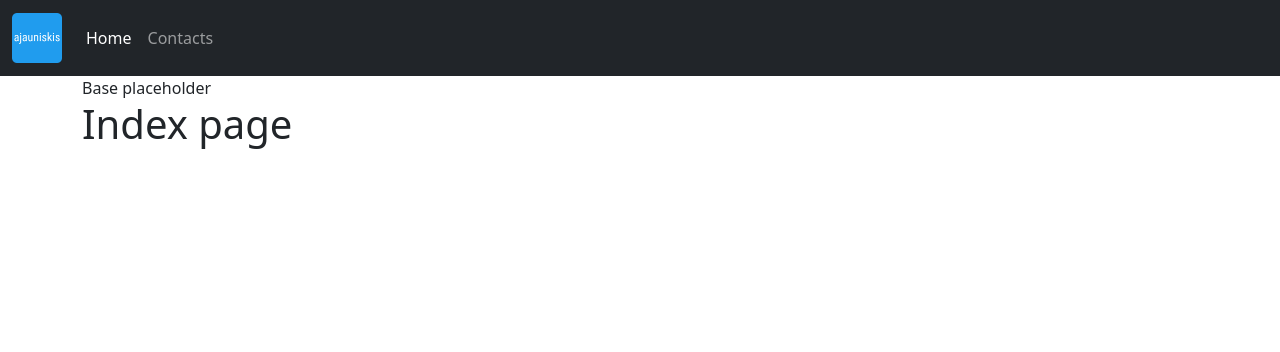
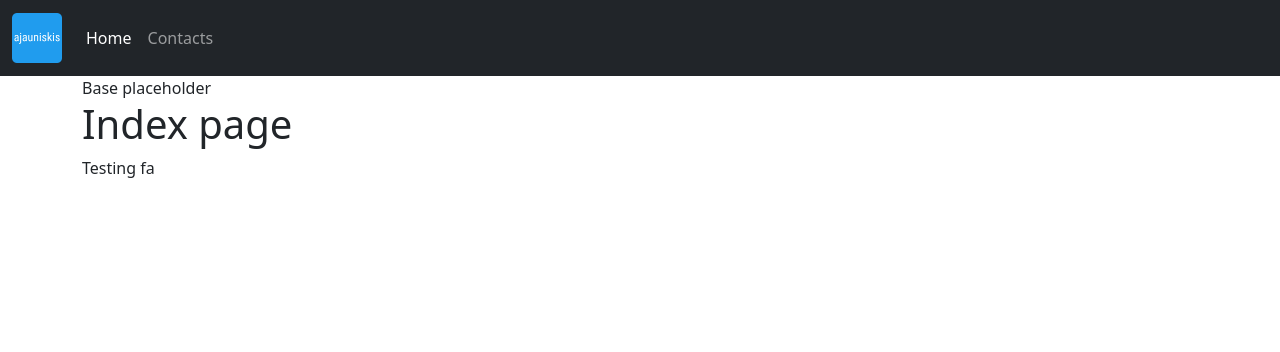
Before and after one commit to ajauniskis/personal-website, a Django app: page / in a window 1280 px wide. Shown: the top 352 px of the page. Run offline with Django 4.2, Linux system fonts and the light colour scheme; some libraries are stand-ins or nearby versions.

Commit message:
testing fontawesome

```diff
--- a/personalpage/templates/index.html
+++ b/personalpage/templates/index.html
@@ -2,4 +2,5 @@
 {% extends 'base.html' %}
     {% block body_block %}
         <h1>Index page</h1>
+        <p>Testing fa <i class="fa-brands fa-github"></i></p>
     {% endblock %}
```
